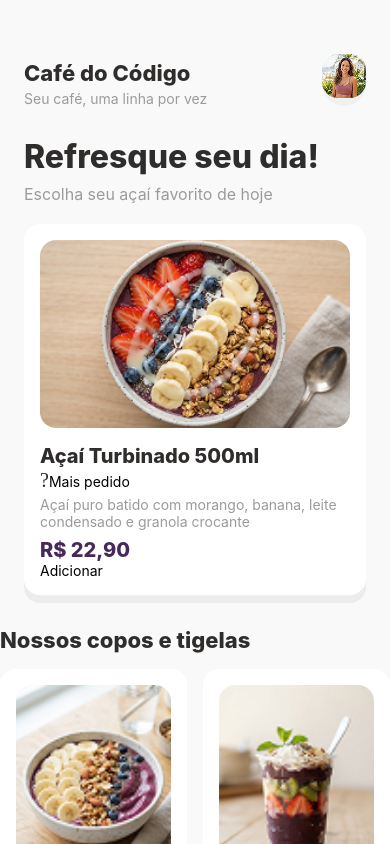
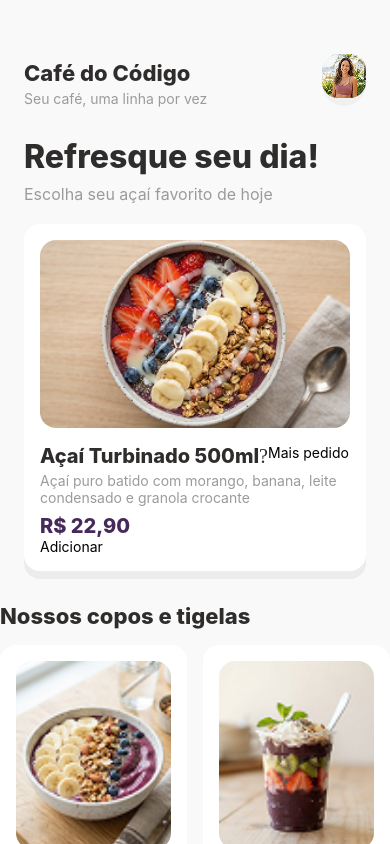
Before and after one commit to TermiteSuperOrganism/acai-prime, a React Native app: screen / in a window 390 px wide. Built offline with nearby package versions, Linux system fonts and the light colour scheme.

Commit message:
atualização

```diff
--- a/App.tsx
+++ b/App.tsx
@@ -40,8 +40,10 @@ export default function App() {
             <Image
               source={require('./assets/featured-image.png')}
               style={styles.image} />
-            <Text style={styles.featuredTitle}>Açaí Turbinado 500ml</Text>
-            <Text><Ionicons name="shopping-bag" size={20} color="#2f2b2c"></Ionicons>Mais pedido</Text>
+            <View style={styles.featuredFirstLine}>
+              <Text style={styles.featuredTitle}>Açaí Turbinado 500ml</Text>
+              <View style={styles.frameMaisPedido}><Text style={styles.maisPedido}><Ionicons name="shopping-bag" size={20} color="#2f2b2c"></Ionicons>Mais pedido</Text></View>
+            </View>
             <Text style={styles.featuredDescription}>Açaí puro batido com morango, banana, leite condensado e granola crocante</Text>
             <Text style={styles.featuredPrice}>R$ 22,90</Text>
             <Text>Adicionar</Text>
@@ -185,8 +187,20 @@ const styles = StyleSheet.create({
   messageText: {
     fontSize: 16,
     fontWeight: "800",
-    color: "#46295a",
+    color: "#AFE1AF",
     alignItems: "center",
     marginTop: 20
-  }
+  },
+  featuredFirstLine:{
+    display:'flex',
+    flexDirection: 'row',
+    alignContent:'space-between',
+  },
+  frameMaisPedido:{
+
+  },
+  maisPedido:{
+    marginRight: 0,
+    display:'flex',
+  },
 });
--- a/components/DishCard.tsx
+++ b/components/DishCard.tsx
@@ -3,7 +3,7 @@ import AntDesign from '@expo/vector-icons/AntDesign';
 import { Image, ImageSourcePropType, KeyboardAvoidingView, ScrollView, StyleSheet, Text, TextInput, TouchableOpacity, View } from 'react-native';
 
 type DishCardProps = {
-    imageSrc: ImageSourcePropType
+    imageSrc: ImageSourcePropType;
     name: string;
     description: string;
     price: string;
```
